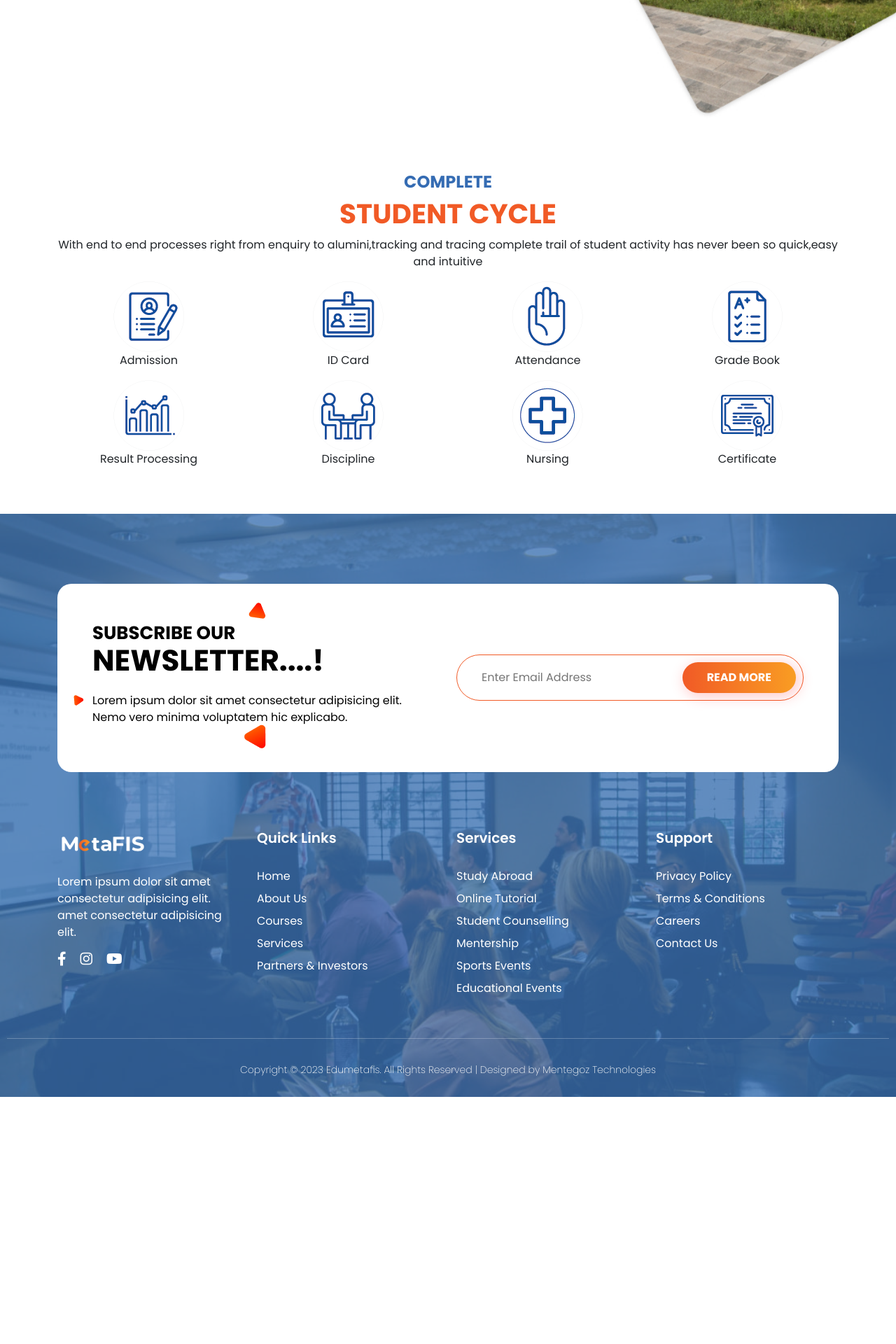
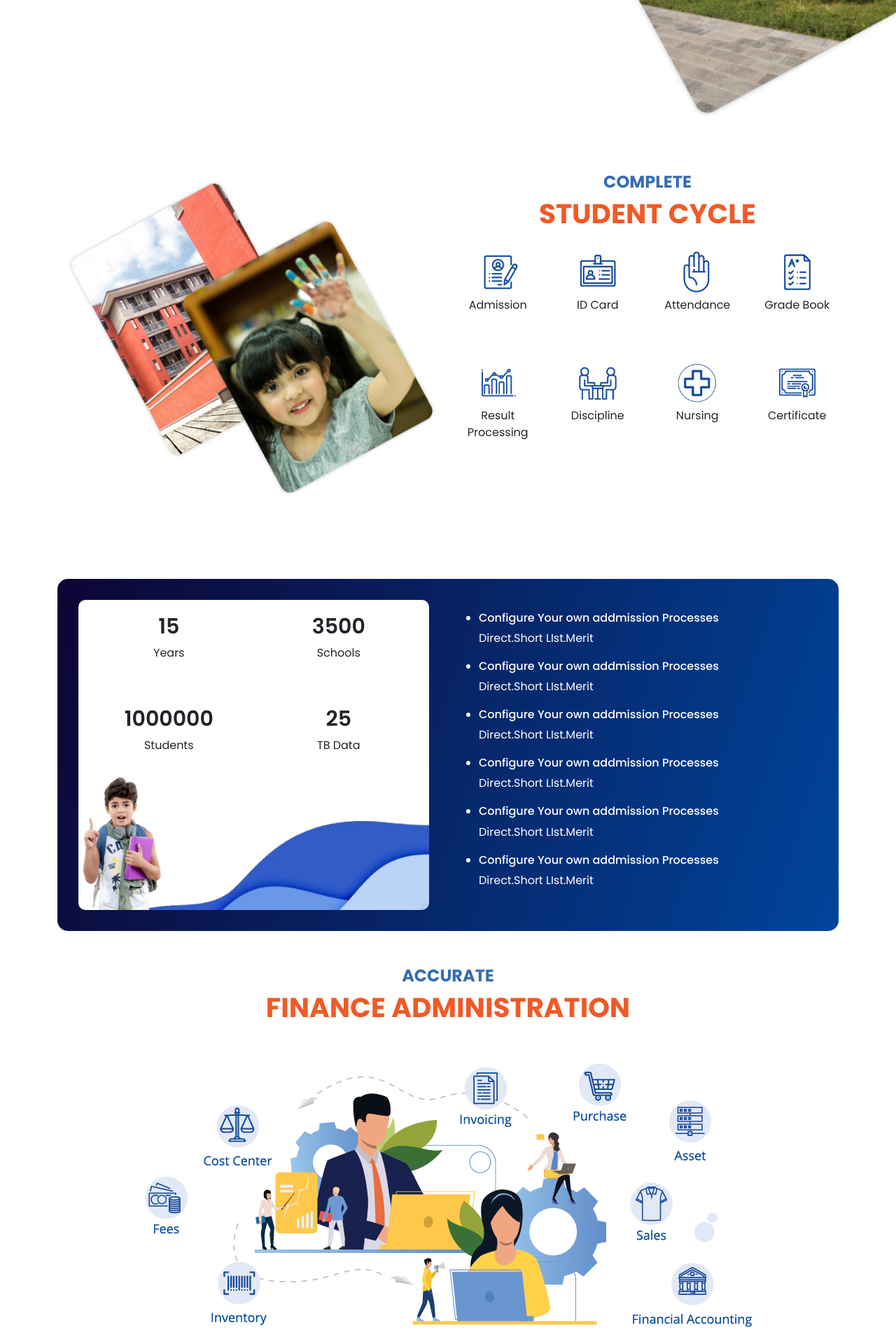
Before and after one commit to viveknhc/edumetafis, a PHP site: page /erp in a window 1280 px wide. Shown: the part 732-2652 px from the top of the page at 70% size. Before the commit the page ends 2299 px from the top, so only its background shows below. Run offline with PHP 8.4, Linux system fonts and the light colour scheme.

Commit message:
22/09/23

```diff
--- a/assets/css/style.css
+++ b/assets/css/style.css
@@ -2796,6 +2796,51 @@ section {
     right: 0;
 }
 
+.adding-value .head{
+    color: #214573;
+    font-weight: 600;
+}
+
+.student-cycle-icon{
+    max-width: 70px;
+}
+
+.adding-value .col-lg-6{
+    padding: 0 50px;
+}
+.student-cycle .left .left-img-1{
+    animation: 3s diagonalMove linear infinite;
+}
+.student-cycle .left .left-img-2{
+    position: absolute;
+    top: 0;
+    left: 0;
+    z-index: -1;
+
+}
+
+.life-cycle {
+    padding: 15px;
+    border-radius: 15px;
+    background: linear-gradient(108deg, #0E022F -4.58%, #00459C 100.84%);
+}
+
+.life-cycle .life-cycle-row{
+    border-radius: 10px;
+    margin: 15px;
+    padding: 20px;
+    background-image: url(../images/erp/image1.png);
+    background-size: cover;
+    background-position: top;
+    background-repeat: no-repeat;
+    height: 443px;
+}
+
+.life-cycle h3{
+    font-weight: 600;
+    font-size: 30px;
+}
+
 
 
 
@@ -2863,6 +2908,8 @@ section {
 }
 
 
+
+
 @keyframes rightLeft {
     0% {
         transform: translatex(0);
--- a/erp.php
+++ b/erp.php
@@ -26,67 +26,159 @@
     </div>
 </header>
 
-<section>
+<section class="student-cycle">
     <div class="container">
-        <div class="text-center">
+        <div class="row">
+            <div class="col-lg-6">
+                <div class="left relative-box">
+                    <img class="img-fluid left-img-1" src="assets/images/erp/left1.png" alt="">
+                    <img class="img-fluid left-img-2" src="assets/images/erp/left2.png" alt="">
+                </div>
+            </div>
+            <div class="col-lg-6">
+                <div class="text-center pb-3">
                     <h5 class="section-top-head">Complete</h5>
                     <h2 class="section-head">Student Cycle</h2>
-            <p>With end to end processes right from enquiry to alumini,tracking and tracing complete trail of student
-                activity has never been so quick,easy and intuitive</p>
                 </div>
-
-        <div class="row">
-            <div class="col-lg-3">
+                <div class="row gy-lg-5">
+                    <div class="col-lg-3 col-6">
                         <div class="text-center">
-                    <img src="assets/images/erp/addmission.png" alt="">
+                            <img class="student-cycle-icon" src="assets/images/erp/addmission.png" alt="">
                             <p>Admission</p>
                         </div>
                     </div>
-
-            <div class="col-lg-3">
+                    <div class="col-lg-3 col-6">
                         <div class="text-center">
-                    <img src="assets/images/erp/id-card.png" alt="">
+                            <img class="student-cycle-icon" src="assets/images/erp/id-card.png" alt="">
                             <p>ID Card</p>
                         </div>
                     </div>
-            <div class="col-lg-3">
+                    <div class="col-lg-3 col-6">
                         <div class="text-center">
-                    <img src="assets/images/erp/attendance.png" alt="">
+                            <img class="student-cycle-icon" src="assets/images/erp/attendance.png" alt="">
                             <p>Attendance</p>
                         </div>
                     </div>
-            <div class="col-lg-3">
+                    <div class="col-lg-3 col-6">
                         <div class="text-center">
-                    <img src="assets/images/erp/grade-book.png" alt="">
+                            <img class="student-cycle-icon" src="assets/images/erp/grade-book.png" alt="">
                             <p>Grade Book</p>
                         </div>
                     </div>
-            <div class="col-lg-3">
+                    <div class="col-lg-3 col-6">
                         <div class="text-center">
-                    <img src="assets/images/erp/result-processing.png" alt="">
+                            <img class="student-cycle-icon" src="assets/images/erp/result-processing.png" alt="">
                             <p>Result Processing</p>
                         </div>
                     </div>
-            <div class="col-lg-3">
+                    <div class="col-lg-3 col-6">
                         <div class="text-center">
-                    <img src="assets/images/erp/discipline.png" alt="">
+                            <img class="student-cycle-icon" src="assets/images/erp/discipline.png" alt="">
                             <p>Discipline</p>
                         </div>
                     </div>
-            <div class="col-lg-3">
+                    <div class="col-lg-3 col-6">
                         <div class="text-center">
-                    <img src="assets/images/erp/nursing.png" alt="">
+                            <img class="student-cycle-icon" src="assets/images/erp/nursing.png" alt="">
                             <p>Nursing</p>
                         </div>
                     </div>
-            <div class="col-lg-3">
+                    <div class="col-lg-3 col-6">
                         <div class="text-center">
-                    <img src="assets/images/erp/certificate.png" alt="">
+                            <img class="student-cycle-icon" src="assets/images/erp/certificate.png" alt="">
                             <p>Certificate</p>
+                        </div>
+                    </div>
                 </div>
             </div>
         </div>
     </div>
 </section>
 
+<section>
+    <div class="container">
+        <div class="life-cycle">
+            <div class="row">
+                <div class="col-lg-6">
+                    <div class="life-cycle-row">
+                        <div class="row gy-5">
+                            <div class="col-lg-6">
+                                <div class="text-center">
+                                    <h3>15</h3>
+                                    <p>Years</p>
+                                </div>
+                            </div>
+
+                            <div class="col-lg-6">
+                                <div class="text-center">
+                                    <h3>3500</h3>
+                                    <p>Schools</p>
+                                </div>
+                            </div>
+                            <div class="col-lg-6">
+                                <div class="text-center">
+                                    <h3>1000000</h3>
+                                    <p>Students</p>
+                                </div>
+                            </div>
+
+                            <div class="col-lg-6">
+                                <div class="text-center">
+                                    <h3>25</h3>
+                                    <p>TB Data</p>
+                                </div>
+                            </div>
+                        </div>
+
+                    </div>
+                </div>
+                <div class="col-lg-6 d-flex align-items-center">
+                    <div class="right text-white">
+                        <ul>
+                            <li>
+                                <h6>Configure Your own addmission Processes</h6>
+                                <p>Direct.Short LIst.Merit</p>
+                            </li>
+                            <li>
+                                <h6>Configure Your own addmission Processes</h6>
+                                <p>Direct.Short LIst.Merit</p>
+                            </li>
+                            <li>
+                                <h6>Configure Your own addmission Processes</h6>
+                                <p>Direct.Short LIst.Merit</p>
+                            </li>
+                            <li>
+                                <h6>Configure Your own addmission Processes</h6>
+                                <p>Direct.Short LIst.Merit</p>
+                            </li>
+                            <li>
+                                <h6>Configure Your own addmission Processes</h6>
+                                <p>Direct.Short LIst.Merit</p>
+                            </li>
+                            <li>
+                                <h6>Configure Your own addmission Processes</h6>
+                                <p>Direct.Short LIst.Merit</p>
+                            </li>
+                        </ul>
+                    </div>
+                </div>
+            </div>
+        </div>
+    </div>
+</section>
+
+<section>
+    <div class="container">
+        <div class="text-center pb-5">
+            <h5 class="section-top-head">Accurate</h5>
+            <h2 class="section-head">Finance Administration</h2>
+        </div>
+        <div class="text-center">
+            <img class="img-fluid" src="assets/images/erp/finance.png" alt="">
+        </div>
+    </div>
+</section>
+
+
+
 <?php include 'partials/footer.php';?>
```
Also changed, not shown: assets/images/erp/finance.png (added), assets/images/erp/image1.png (added), assets/images/erp/left1.png (added), assets/images/erp/left2.png (added). Lines whose indentation alone changed are shown as unchanged.
